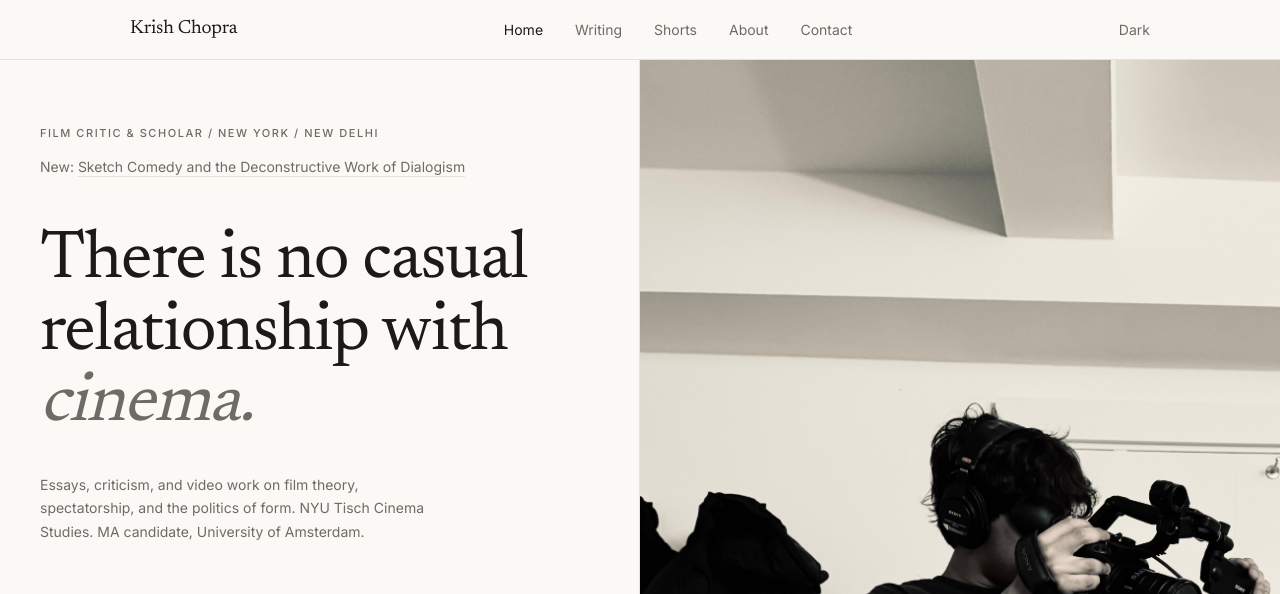
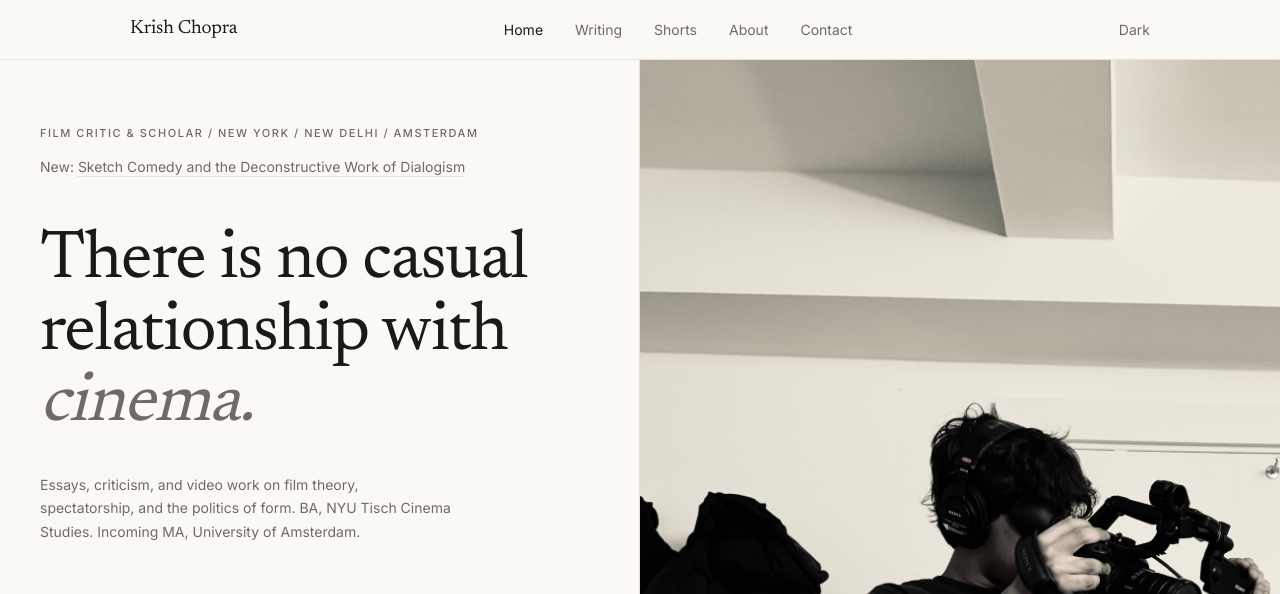
Before and after one commit to KrishChopra04/krish-portfolio, a Next.js app: page / in a window 1280 px wide. Shown: the top 594 px of the page. Built offline with nearby package versions, Linux system fonts and the light colour scheme.

Commit message:
Update page.tsx

```diff
--- a/app/page.tsx
+++ b/app/page.tsx
@@ -19,7 +19,7 @@ export default function Home() {
         <div className="hero-copy">
           <div>
             <p className="label" style={{ marginBottom: 'var(--s-3)' }}>
-              Film Critic &amp; Scholar / New York / New Delhi
+              Film Critic &amp; Scholar / New York / New Delhi / Amsterdam
             </p>
             <p className="meta" style={{ marginBottom: 'var(--s-12)' }}>
               New:{' '}
@@ -43,7 +43,7 @@ export default function Home() {
               style={{ maxWidth: '26rem', marginTop: 'var(--s-8)' }}
             >
               Essays, criticism, and video work on film theory, spectatorship,
-              and the politics of form. NYU Tisch Cinema Studies. MA candidate,
+              and the politics of form. BA, NYU Tisch Cinema Studies. Incoming MA,
               University of Amsterdam.
             </p>
 
```
